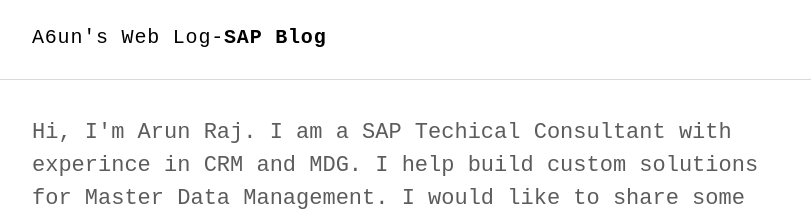
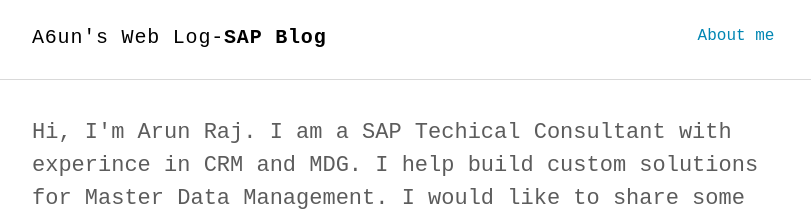
Before and after one commit to a6unraj/a6unraj.github.io, a Jekyll site: the page built from index.html, in a window 1280 px wide. Shown: the top 218 px of the page, without its empty margins (232-1043 px from the left). Built offline with Jekyll 4.4.1, drawn with Linux system fonts in a browser that asks for light colours; some web fonts are replaced.

Commit message:
Update nav.html

```diff
--- a/_includes/nav.html
+++ b/_includes/nav.html
@@ -2,5 +2,8 @@
 <nav class="nav">
   <div class="container">
     <h1 class="logo"><a href="{{ '/' | prepend: site.baseurl | prepend: site.url }}">{{ site.title_left }}-<span>{{ site.description }}</span></a></h1>
+    <ul class="navbar">
+      <li><a href="{{ '/profile' | prepend: site.baseurl | prepend: site.url }}">About me</a></li>
+    </ul>
   </div>
 </nav>
```
